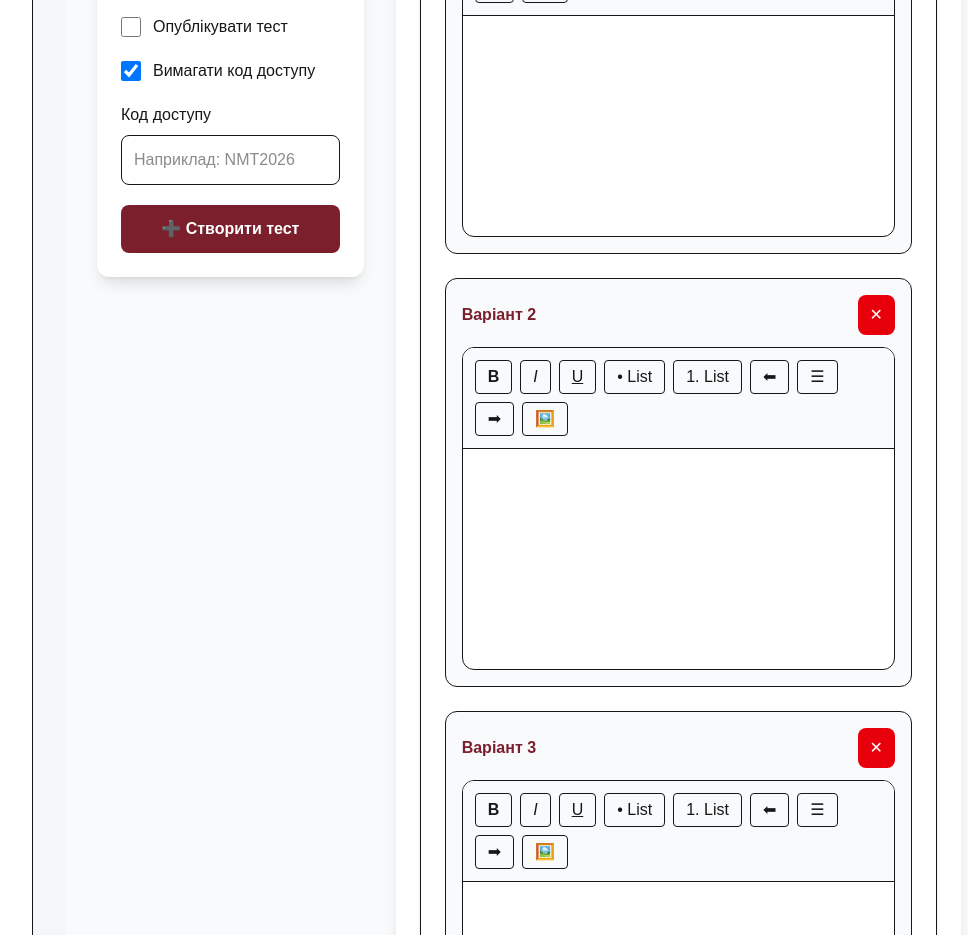
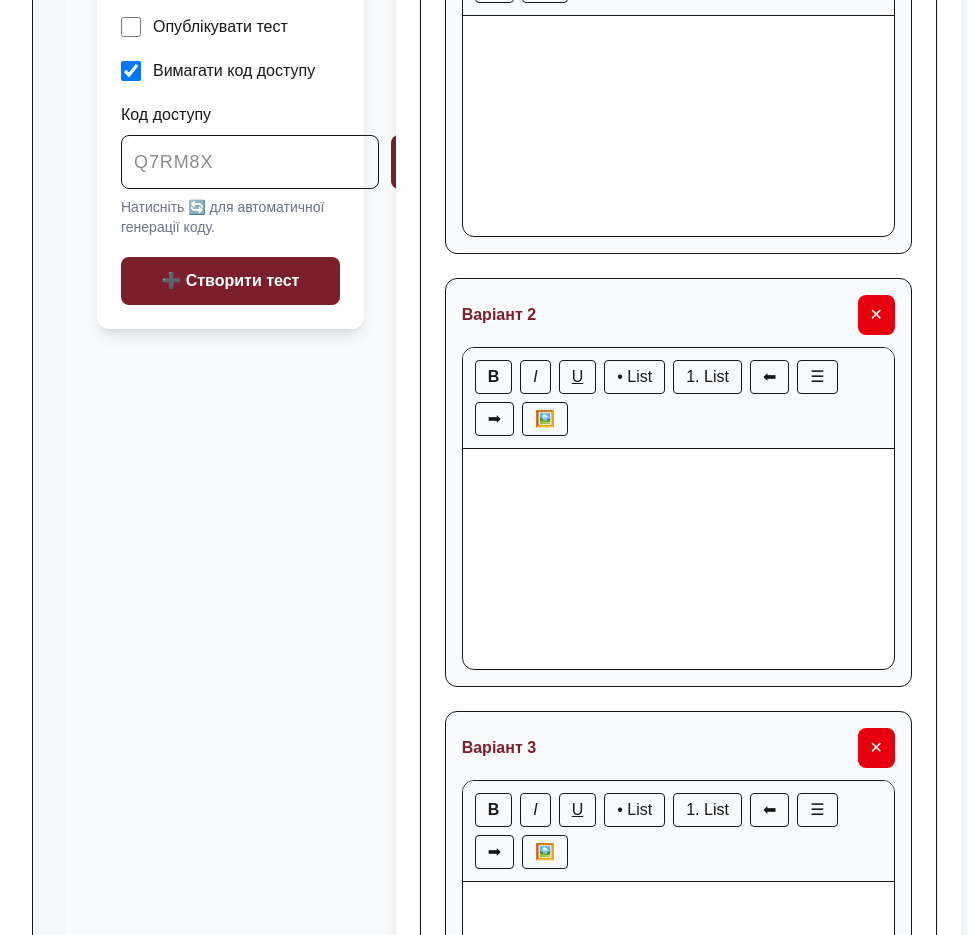
Before and after one commit to Andrii-kh-test/nmt-platform, a Next.js app: page /admin/tests/new in a window 1280 px wide. Shown: the part 1120-2055 px from the top of the page, without its empty margins (255-1223 px from the left). Built offline with nearby package versions, Linux system fonts and the light colour scheme.

Commit message:
Add footer with author information

```diff
--- /dev/null
+++ b/app/components/Footer.tsx
@@ -0,0 +1,28 @@
+"use client";
+
+import { Brain } from "lucide-react";
+
+export default function Footer() {
+  return (
+    <footer className="mt-16 border-t border-gray-200 bg-white">
+      <div className="max-w-7xl mx-auto px-6 py-8 flex flex-col items-center gap-3 text-center">
+
+        <p className="text-gray-700 font-medium">
+          © Хорунжий Андрій Володимирович, 2026
+        </p>
+
+        <div className="flex items-center gap-2 text-gray-500">
+          <Brain
+            className="w-5 h-5 text-[#7A1F2B]"
+            strokeWidth={2}
+          />
+
+          <span>
+            Створено за підтримки технологій штучного інтелекту
+          </span>
+        </div>
+
+      </div>
+    </footer>
+  );
+}
--- a/app/components/admin/TestSettings.tsx
+++ b/app/components/admin/TestSettings.tsx
@@ -2,7 +2,7 @@
 
 import { saveTest } from "@/app/api/saveTest";
 import { useTestConstructor } from "@/app/context/TestConstructorContext";
-
+import { generateAccessCode } from "@/app/utils/generateAccessCode";
 export default function TestSettings() {
   const { test, updateTest } = useTestConstructor();
 
@@ -207,18 +207,40 @@ export default function TestSettings() {
       Код доступу
     </label>
 
+    <div className="flex gap-3">
+
       <input
         type="text"
         value={test.accessCode}
         onChange={(e) =>
           updateTest(
             "accessCode",
-                  e.target.value
+            e.target.value.toUpperCase()
           )
         }
-              className="w-full border rounded-lg p-3"
-              placeholder="Наприклад: NMT2026"
+        className="flex-1 border rounded-lg p-3 font-mono text-lg tracking-wider"
+        placeholder="Q7RM8X"
       />
+
+      <button
+        type="button"
+        onClick={() =>
+          updateTest(
+            "accessCode",
+            generateAccessCode()
+          )
+        }
+        className="bg-[#7A1F2B] hover:bg-[#651923] text-white px-4 rounded-lg"
+        title="Згенерувати випадковий код"
+      >
+        🔄
+      </button>
+
+    </div>
+
+    <p className="text-sm text-gray-500 mt-2">
+      Натисніть 🔄 для автоматичної генерації коду.
+    </p>
 
   </div>
 
--- a/app/page.tsx
+++ b/app/page.tsx
@@ -3,6 +3,8 @@ export const dynamic = "force-dynamic";
 import { prisma } from "@/app/lib/prisma";
 
 import TestCard from "@/app/components/start/TestCard";
+
+import { Brain } from "lucide-react";
 
 export default async function Home() {
   const tests = await prisma.test.findMany({
@@ -76,17 +78,26 @@ export default async function Home() {
 
       </div>
 
-      <footer className="bg-white border-t border-gray-200 py-6">
+      <footer className="bg-white border-t border-gray-200 py-8 mt-12">
 
-        <div className="max-w-7xl mx-auto flex items-center justify-center gap-3 text-gray-600">
+        <div className="max-w-7xl mx-auto flex flex-col items-center gap-3 text-center">
 
-          <span className="text-sm">
-            Створено за підтримки
-          </span>
+          <p className="text-gray-700 font-medium">
+            © Хорунжий Андрій Володимирович, 2026
+          </p>
 
-          <span className="font-semibold">
-            ChatGPT
-          </span>
+          <div className="flex items-center gap-2 text-gray-500">
+
+            <Brain
+              className="w-5 h-5 text-[#7A1F2B]"
+              strokeWidth={2}
+            />
+
+            <span>
+              Створено за підтримки технологій штучного інтелекту
+            </span>
+
+          </div>
 
         </div>
 
--- /dev/null
+++ b/app/utils/generateAccessCode.ts
@@ -0,0 +1,18 @@
+export function generateAccessCode(
+  length: number = 6
+): string {
+  const chars =
+    "ABCDEFGHJKLMNPQRSTUVWXYZ23456789";
+
+  let result = "";
+
+  for (let i = 0; i < length; i++) {
+    result += chars.charAt(
+      Math.floor(
+        Math.random() * chars.length
+      )
+    );
+  }
+
+  return result;
+}
--- a/package.json
+++ b/package.json
@@ -21,6 +21,7 @@
     "@tiptap/react": "^3.29.2",
     "@tiptap/starter-kit": "^3.29.2",
     "@vercel/blob": "^2.6.1",
+    "lucide-react": "^1.29.0",
     "next": "16.2.10",
     "prisma": "^6.19.3",
     "react": "19.2.4",
```
Also changed, not shown: 1 other file (tests, documents, lock files or other folders). Lines whose indentation alone changed are shown as unchanged.
